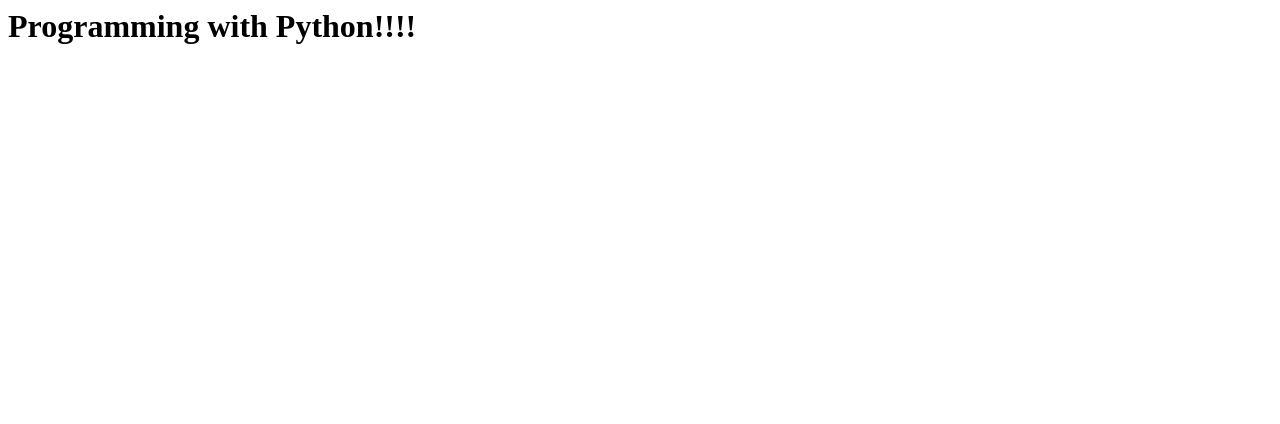
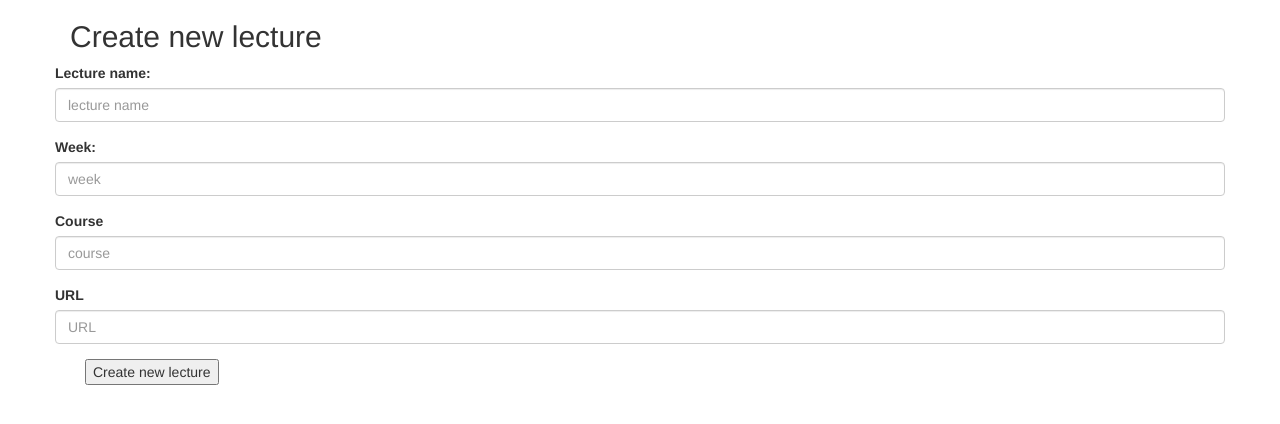
Before and after one commit to ruzhaa/Programming101-Python, a Django app: page /lecture/new in a window 1280 px wide. Shown: the top 424 px of the page. Run offline with Django 3.2, Linux system fonts and the light colour scheme; some libraries are stand-ins or nearby versions.

```diff
--- a/week15/course_management/course_management/urls.py
+++ b/week15/course_management/course_management/urls.py
@@ -20,6 +20,7 @@ from courses import urls as courses_urls
 
 urlpatterns = [
     url(r'^admin/', include(admin.site.urls)),
-    url(r'^courses/', include(courses_urls)),
+    # url(r'^courses/', include(courses_urls)),
+    # url(r'^lecture/', include(courses_urls)),
     url(r'^', include(courses_urls)),
 ]
--- a/week15/course_management/courses/templates/index.html
+++ b/week15/course_management/courses/templates/index.html
@@ -1 +1 @@
-<h1>hello</h1>
+<h1>You create new lecture!!! </h1>
--- /dev/null
+++ b/week15/course_management/courses/templates/new_lecture.html
@@ -0,0 +1,42 @@
+<!DOCTYPE html>
+<html lang="en">
+<head>
+  <title>Course Management</title>
+  <link rel="stylesheet" href="http://maxcdn.bootstrapcdn.com/bootstrap/3.3.6/css/bootstrap.min.css">
+  <script src="https://ajax.googleapis.com/ajax/libs/jquery/1.12.0/jquery.min.js"></script>
+  <script src="http://maxcdn.bootstrapcdn.com/bootstrap/3.3.6/js/bootstrap.min.js"></script>
+</head>
+<body>
+
+<div class="container">
+  <h2>Create new lecture</h2>
+  <form class="form-horizontal" method="post">
+{% csrf_token %}
+    <div class="form-group">
+      <label>Lecture name:</label>
+      <input type="text" class="form-control" id="lecture" value = "{{ lecture }}" name = "lecture"placeholder="lecture name">
+    </div>
+
+    <div class="form-group">
+      <label>Week:</label>
+      <input type="text" class="form-control" id="week" value = "{{ week }}" name = "week" placeholder="week">
+    </div>
+
+    <div class="form-group">
+      <label>Course</label>
+      <input type="text" class="form-control" id="course" value = "{{ course }}" name = "course" placeholder="course">
+    </div>
+
+    <div class="form-group">
+      <label>URL</label>
+      <input type="text" class="form-control" id="URL" value = "{{ URL }}" name = "URL" placeholder="URL">
+    </div>
+
+    <div class="col-md-4">
+      <button type="submit">Create new lecture</button>
+    </div>
+  </form>
+</div>
+
+</body>
+</html>
--- a/week15/course_management/courses/templates/python.html
+++ /dev/null
@@ -1 +0,0 @@
-<h1>Programming with Python!!!!</h1>
--- a/week15/course_management/courses/urls.py
+++ b/week15/course_management/courses/urls.py
@@ -1,12 +1,16 @@
 from django.conf.urls import url
 # from django.contrib import admin
 
-from .views import home, go_to_course, create_new_course
+from .views import *
 
 
 urlpatterns = [
     url(r'^$', home, name='home'),
-    url(r'^new/', create_new_course, name='create_new_course'),
-    url(r'^', go_to_course, name='go_to_course'),
+    url(r'^course/new$', create_new_course, name='create_new_course'),
+    url(r'^course/edit/', edit_course, name='edit_course'),
+    url(r'^lecture/new$', create_lecture, name='create_lecture'),
+    url(r'^lecture/edit', create_lecture, name='create_lecture'),
+
+    # url(r'^', go_to_course, name='go_to_course'),
 
 ]
--- a/week15/course_management/courses/views.py
+++ b/week15/course_management/courses/views.py
@@ -1,31 +1,64 @@
 from django.shortcuts import render
-from .models import Courses
 
-# Create your views here.
+from .models import Courses, Lectures
+from .helpers import get_post_attr, get_post_attr_lecture
 
 
 def home(request):
-    return render(request, 'index.html', locals())
+    list_with_fields = []
 
+    for elem in Courses.objects.all():
+        list_with_fields.append(elem)
 
-def go_to_course(request):
-    if request.GET.get('name'):
-        post = Courses.objects.filter('name')
-    return render(request, 'python.html', locals())
+    return render(request, 'course_table.html', locals())
 
 
 def create_new_course(request):
     if request.method == 'POST':
-        name = request.POST.get('name')
-        description = request.POST.get('description')
-        # print(description)
-        start_date = request.POST.get('start_date')
-        end_date = request.POST.get('end_date')
+        name, description, start_date, end_date, approximate = get_post_attr(request)
 
         a = Courses(name=name,
                     description=description,
                     start_date=start_date,
-                    end_date=end_date)
+                    end_date=end_date,
+                    approximate=approximate)
+
         a.save()
+    return render(request, 'form.html', locals())
 
-    return render(request, 'form.html', locals())
+
+def edit_course(request):
+    course_name_for_edit = request.path.split('/')[-1]
+
+    if request.method == 'GET':
+        course = Courses.objects.get(name=course_name_for_edit)
+        return render(request, 'edit_course.html', locals())
+
+    if request.method == 'POST':
+        name, description, start_date, end_date, approximate = get_post_attr(request)
+
+        a = Courses.objects.filter(name=course_name_for_edit)\
+                           .update(name=name,
+                                   description=description,
+                                   start_date=start_date,
+                                   end_date=end_date,
+                                   approximate=approximate)
+        return home(request)
+
+
+def create_lecture(request):
+    if request.method == 'GET':
+        return render(request, 'new_lecture.html', locals())
+
+    if request.method == 'POST':
+        lecture, week, course, URL = get_post_attr_lecture(request)
+        course = request.POST.get("course")
+
+        if course == Courses.objects.get(name=course).name:
+
+            l = Lectures(lecture=lecture,
+                         week=week,
+                         course=Courses.objects.get(name=course),
+                         URL=URL)
+            l.save()
+            return render(request, 'index.html', locals())
```
Also changed, not shown: week15/course_management/courses/admin.py (+15 -2 lines), week15/course_management/courses/helpers.py (added, +26 -0 lines), week15/course_management/courses/models.py (+11 -3 lines), week15/course_management/courses/templates/course_table.html (added, +40 -0 lines), week15/course_management/courses/templates/edit_course.html (added, +47 -0 lines), week15/course_management/courses/templates/form.html (+10 -5 lines), week15/course_management/courses/migrations/0001_initial.py, week15/course_management/courses/migrations/0003_auto_20160313_1213.py (added), week15/course_management/courses/migrations/0004_auto_20160313_1231.py (added), week15/course_management/courses/migrations/0005_auto_20160313_1241.py (added), week15/course_management/courses/migrations/0006_auto_20160313_1250.py (added), week15/course_management/courses/migrations/0007_auto_20160314_1108.py (added), week15/course_management/db.sqlite3, week15/user_everywhere/user_everywhere/db.sqlite3.
